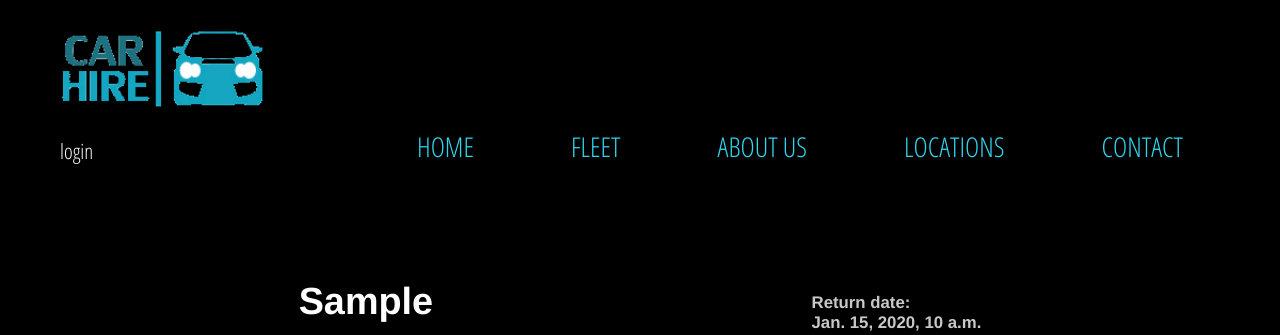
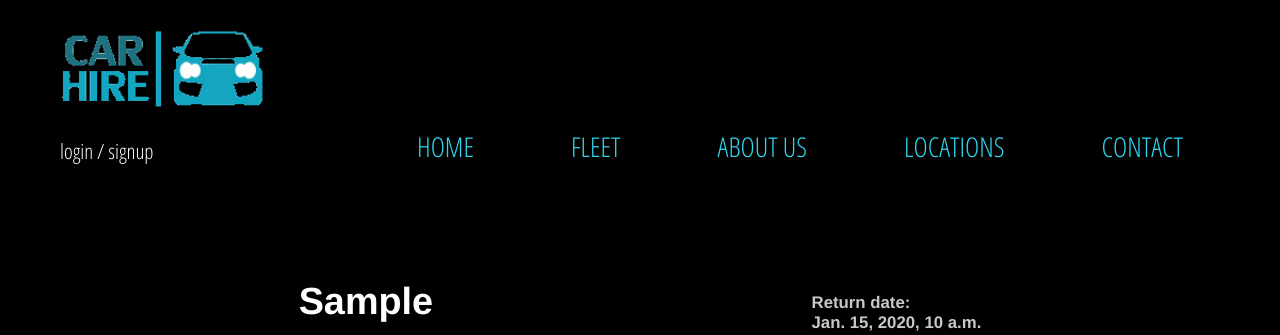
Before and after one commit to tomasz-g/car_hire_django_app, a Django app: template cars_fleet/templates/cars_fleet/all-cars.html in a window 1280 px wide. Shown: the top 335 px of the page. Run offline with Django 3.2, Linux system fonts and the light colour scheme; the template is opened without the code that fills it: most values are stand-ins (such as "Sample title", 1, 10 or a date in 2020); grey boxes marked "Sample" are stand-in pictures; some libraries are stand-ins or nearby versions.

Commit message:
Add sign up link

```diff
--- a/cars_fleet/templates/base_page.html
+++ b/cars_fleet/templates/base_page.html
@@ -28,6 +28,7 @@
           <a href="{% url 'logout' %}?next={{request.path}}">logout:<span>{{ user.get_username }}</span></a>
         {% else %}
           <a href="{% url 'login' %}?next={{request.path}}">login</a>
+          <a href="{% url 'signup' %}?next={{request.path}}"> / signup</a>
         {% endif %}
       </section>
 
```
